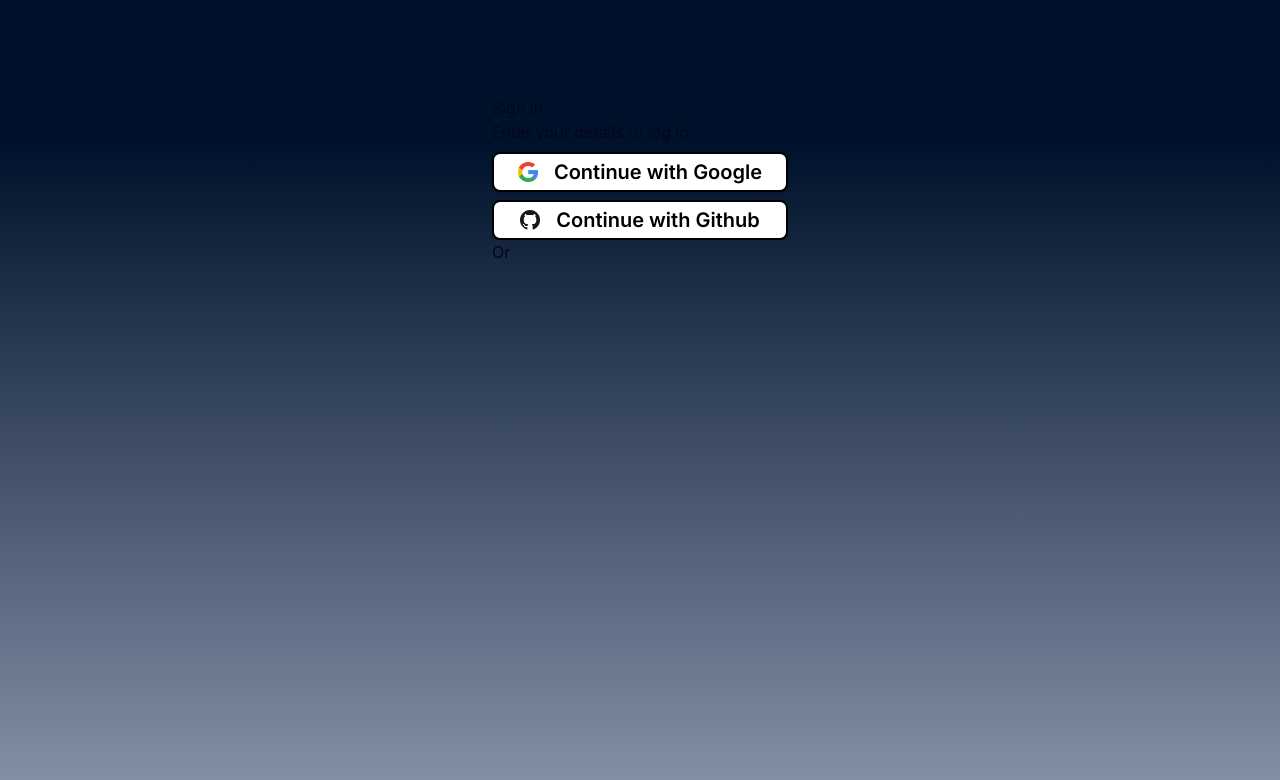
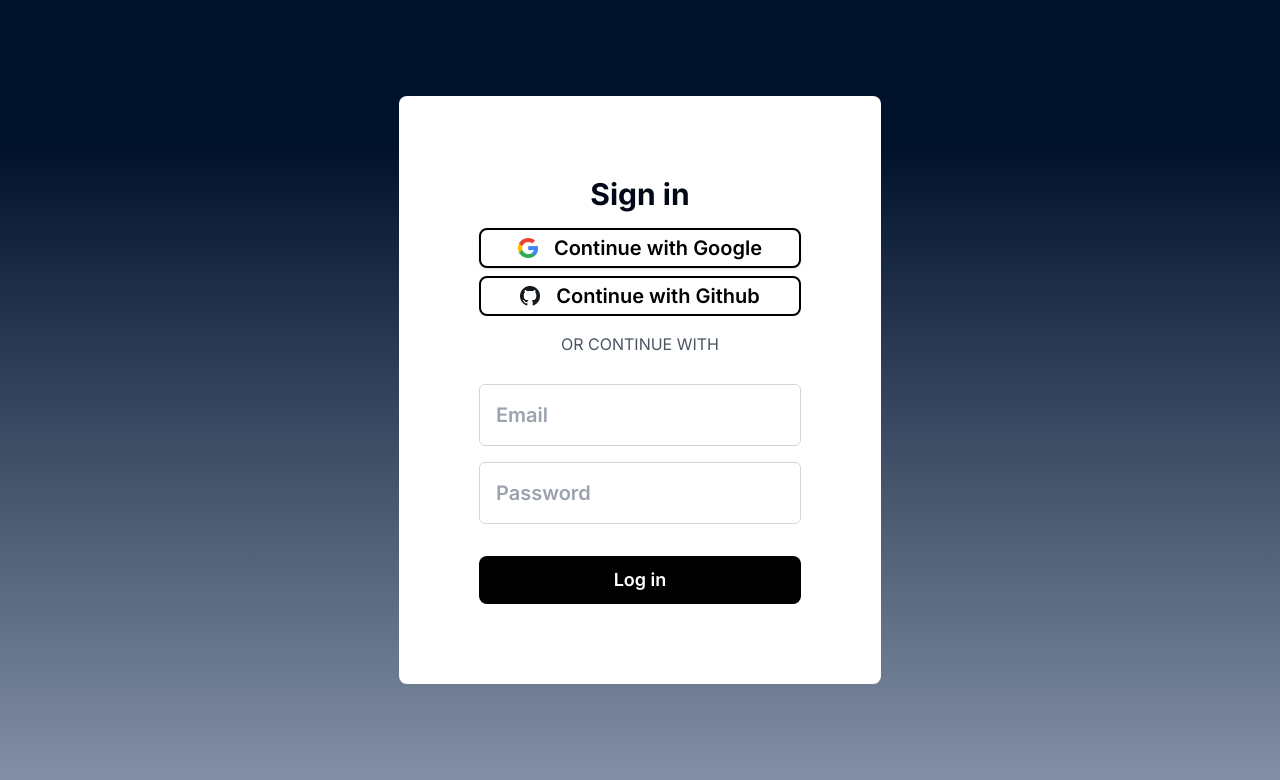
Before and after one commit to sammitako/bwh-24, a Next.js app: page /login in a window 1280 px wide. Shown: the top 780 px of the page. Built offline with nearby package versions, Linux system fonts and the light colour scheme.

Commit message:
CSS COMPLETE

```diff
--- /dev/null
+++ b/app/components/credentialsForm.tsx
@@ -0,0 +1,68 @@
+"use client";
+
+// import { signIn } from "next-auth/react";
+import { useRouter } from "next/navigation";
+import { useState } from "react";
+
+interface CredentialsFormProps {
+  csrfToken?: string;
+}
+
+export function CredentialsForm(props: CredentialsFormProps) {
+  const router = useRouter();
+  const [error, setError] = useState<string | null>(null);
+
+  const handleSubmit = async (e) => {
+    e.preventDefault();
+    const data = new FormData(e.currentTarget);
+
+    const signInResponse = await signIn("credentials", {
+      email: data.get("email"),
+      password: data.get("password"),
+      redirect: false,
+    });
+
+    if (signInResponse && !signInResponse.error) {
+      //Redirect to homepage (/timeline)
+      router.push("/timeline");
+    } else {
+      console.log("Error: ", signInResponse);
+      setError("Your Email or Password is wrong!");
+    }
+  };
+
+  return (
+    <form
+      className="w-full mt-3 text-xl text-black font-semibold flex flex-col"
+      onSubmit={handleSubmit}
+    >
+      {error && (
+        <span className="p-4 mb-2 text-lg font-semibold text-white bg-red-500 rounded-md">
+          {error}
+        </span>
+      )}
+      <input
+        type="email"
+        name="email"
+        placeholder="Email"
+        required
+        className="w-full px-4 py-4 mb-4 border border-gray-300 rounded-md"
+      />
+
+      <input
+        type="password"
+        name="password"
+        placeholder="Password"
+        required
+        className="w-full px-4 py-4 mb-4 border border-gray-300 rounded-md"
+      />
+
+      <button
+        type="submit"
+        className="w-full h-12 px-6 mt-4 text-lg text-white transition-colors duration-150 bg-black rounded-lg focus:shadow-outline hover:bg-gray-600"
+      >
+        Log in
+      </button>
+    </form>
+  );
+}
--- a/app/login/page.tsx
+++ b/app/login/page.tsx
@@ -8,10 +8,10 @@ import {
 // import { getServerSession } from "next-auth";
 // import { authConfig } from "@/lib/auth";
 // import { redirect } from "next/navigation";
-// import { CredentialsForm } from "@/components/credentialsForm";
 // import { getCsrfToken } from "next-auth/react";
 import { Button } from "@/components/ui/button";
 import styles from "./styles/login.css";
+import { CredentialsForm } from "../components/credentialsForm";
 
 export default async function SignInPage() {
   // const session = await getServerSession(authConfig);
@@ -21,19 +21,22 @@ export default async function SignInPage() {
   // if (session) return redirect("/timeline");
 
   return (
+
      <main className="flex min-h-screen flex-col items-center justify-between p-24" style={{ background: "linear-gradient(180deg, rgba(0, 17, 43, 1) 18%, rgba(2, 30, 75, 0.47805059523809523) 100%)" }}>
-
+      <div className= "flex min-h-screen flex-col items-center justify-between p-20 rounded-lg"style={{ background: "white", minHeight:"35vh" }}>
 
 
       <div className={styles.grid}>
-      <h1>Sign in</h1>
-      <h3>Enter your details to log in</h3>
+      <h1 className="text-3xl font-bold mb-4 text-center"
+      >Sign in</h1>
       <GoogleSignInButton />
       <GithubSignInButton />
-      <h1>
-        Or
+      <h1 className="text-center text-gray-600 p-4">
+        OR CONTINUE WITH
       </h1>
+      <CredentialsForm/>
       </div>
+ </div>
+    </main>
 
-    </main>
   )};
--- a/app/login/styles/login.css
+++ b/app/login/styles/login.css
@@ -1,14 +1,8 @@
-.code {
-    background: #fafafa;
-    border-radius: 5px;
-    padding: 0.75rem;
-    font-size: 1.1rem;
-    font-family: Menlo, Monaco, Lucida Console, Liberation Mono, DejaVu Sans Mono,
-      Bitstream Vera Sans Mono, Courier New, monospace;
-  }
 
   .container {
     padding: 0 2rem;
+    border: 2cm;
+    background-color: white;
   }
 
   .grid {
```
